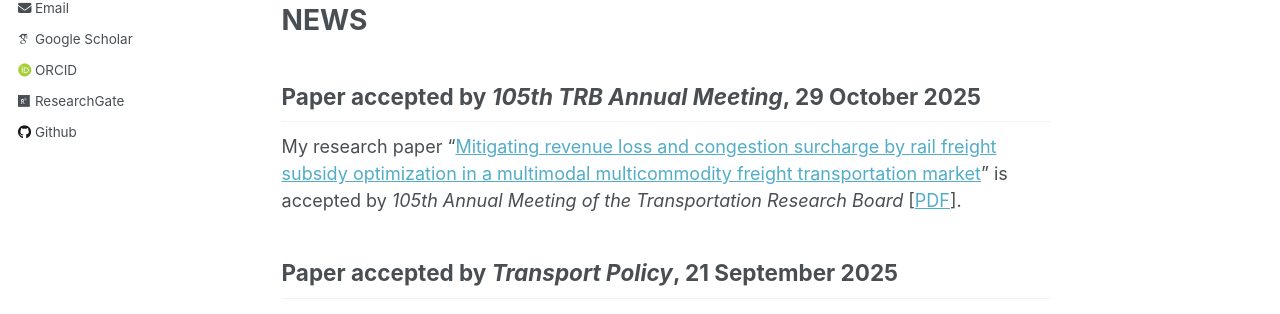
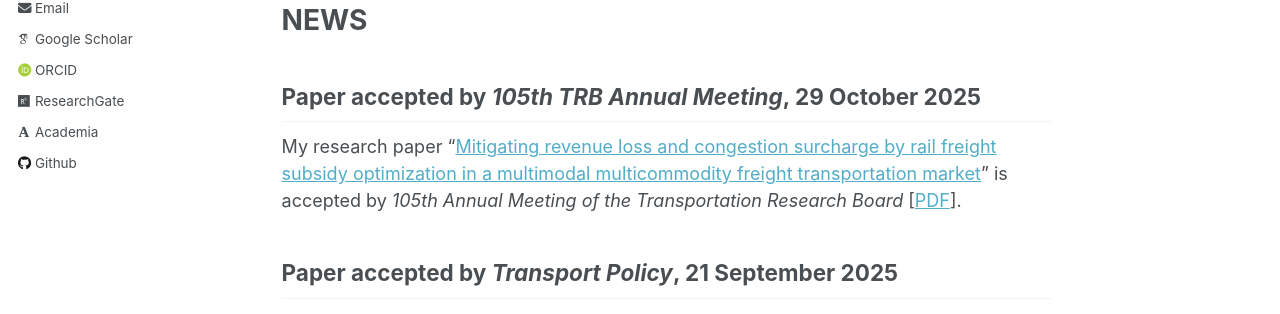
Before and after one commit to RusiWang99/RusiWang99.github.io, a Jekyll site: the page built from _pages/about.md, in a window 1280 px wide. Shown: the part 461-775 px from the top of the page. Built offline with Jekyll 4.4.1, drawn with Linux system fonts in a browser that asks for light colours; some web fonts are replaced.

Commit message:
Update _config.yml

```diff
--- a/_config.yml
+++ b/_config.yml
@@ -38,8 +38,9 @@ author:
   impactstory      : # URL
   orcid            : "https://orcid.org/0000-0003-3375-4178"
   semantic         : # URL
-  # pubmed           : # URL
+  # pubmed         : # URL
   researchgate     : "https://www.researchgate.net/profile/Rusi-Wang-2"
+  academia         : "https://tongji.academia.edu/RusiWang"
 
   # Repositories and software development
   bitbucket        : # Username - Update with your username on the site
```
